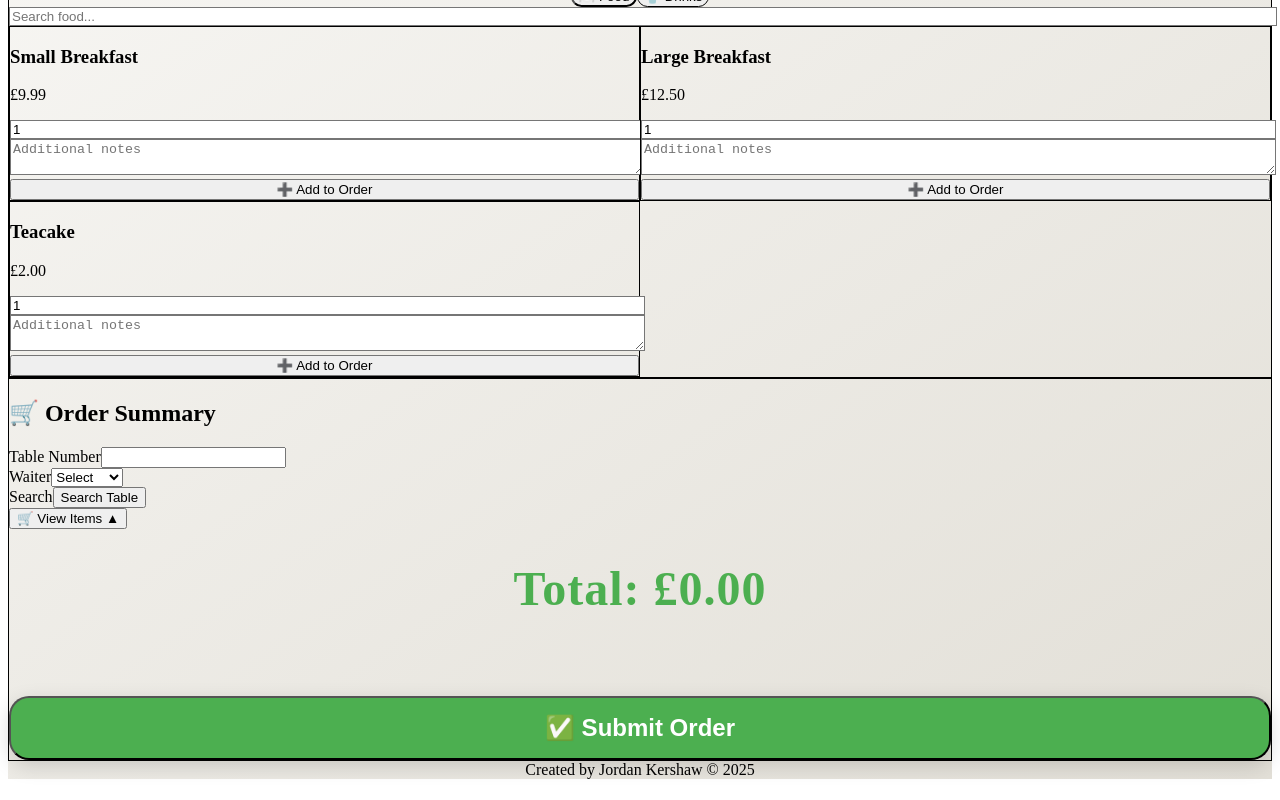
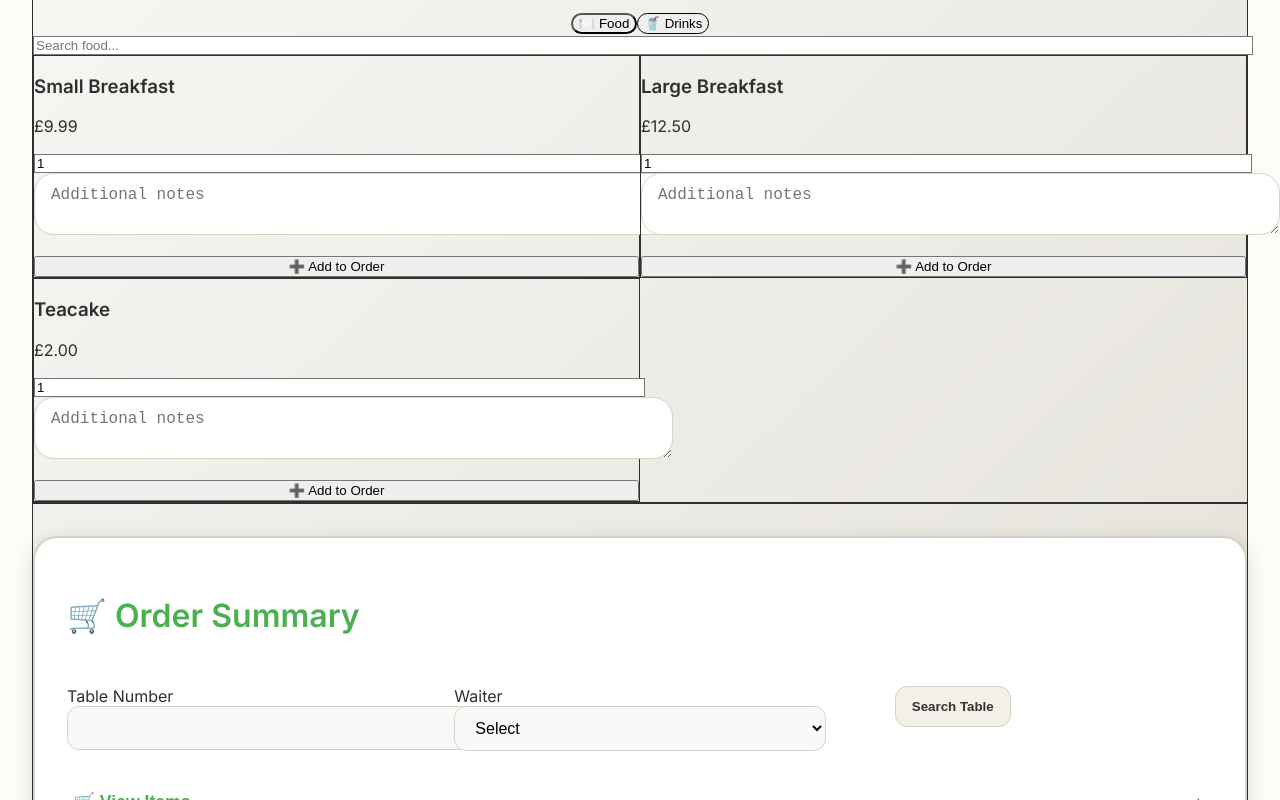
Before and after one commit to peterstearoom/peterstearoom, a React (Vite) app: page / in a window 1280 px wide. Shown: the part 360-1160 px from the top of the page. Built offline with nearby package versions, Linux system fonts and the light colour scheme.

Commit message:
UI Improvements

```diff
--- a/src/styles/custom.css
+++ b/src/styles/custom.css
@@ -1,13 +1,298 @@
-
 /* styles/custom.css */
 
+/* ========== Root Variables ========== */
+:root {
+  --color-brand: #4caf50;
+  --color-brand-dark: #43a047;
+  --color-bg: #fdfcf9;
+  --color-card: #ffffff;
+  --color-border: #d6d2c4;
+  --color-text: #2f2f2f;
+
+  --radius: 1.25rem;
+  --shadow: 0 6px 20px rgba(0, 0, 0, 0.15);
+
+  --font-serif: 'Playfair Display', serif;
+  --font-sans: 'Inter', sans-serif;
+}
+
+/* ========== Layout & Body ========== */
+body {
+  background: var(--color-bg);
+  font-family: var(--font-sans);
+  color: var(--color-text);
+  margin: 0;
+  padding: 2rem;
+}
+
+/* ========== Containers ========== */
+.app-wrapper {
+  max-width: 1280px;
+  margin: 0 auto;
+}
+
+.card {
+  background: var(--color-card);
+  border: 2px solid var(--color-border);
+  border-radius: var(--radius);
+  padding: 2rem;
+  box-shadow: var(--shadow);
+  margin-bottom: 2rem;
+}
+
+/* ========== Header & Branding ========== */
+.header {
+  text-align: center;
+  margin-bottom: 2rem;
+}
+
+.logo-img {
+  height: 80px;
+  margin-bottom: 0.5rem;
+}
+
+.page-title {
+  font-family: var(--font-serif);
+  font-size: 2.5rem;
+  font-weight: bold;
+  color: var(--color-brand);
+}
+
+/* ========== Typography ========== */
+.section-title {
+  font-size: 1.75rem;
+  font-weight: 700;
+  margin-bottom: 1rem;
+  color: var(--color-brand);
+}
+
+.text-muted {
+  color: #888;
+  font-size: 0.9rem;
+}
+
+/* ========== Buttons ========== */
+.btn {
+  background-color: var(--color-brand);
+  color: white;
+  font-size: 1.25rem;
+  font-weight: 600;
+  padding: 1rem 1.5rem;
+  border: none;
+  border-radius: var(--radius);
+  box-shadow: var(--shadow);
+  cursor: pointer;
+  transition: 0.2s ease;
+  display: inline-block;
+  width: 100%;
+  text-align: center;
+}
+
+.btn:hover {
+  background-color: var(--color-brand-dark);
+  transform: scale(0.98);
+}
+
+.btn-outline {
+  background: none;
+  border: 2px solid var(--color-brand);
+  color: var(--color-brand);
+}
+
+/* ========== Form Inputs ========== */
+.input,
+select,
+textarea {
+  width: 100%;
+  padding: 0.75rem 1rem;
+  font-size: 1rem;
+  border: 1px solid var(--color-border);
+  border-radius: var(--radius);
+  margin-bottom: 1rem;
+}
+
+/* ========== Order Summary ========== */
 .order-summary {
   padding: 2rem;
-  background: white;
+  background: var(--color-card);
+  border: 2px solid var(--color-border);
+  border-radius: var(--radius);
+  box-shadow: var(--shadow);
+  margin-top: 2rem;
+}
+
+.order-total {
+  font-size: 3rem;
+  font-weight: 800;
+  color: var(--color-brand);
+  text-align: center;
+  margin-top: 2rem;
+  letter-spacing: 1px;
+}
+
+/* ===== Custom Styling for OrderCart ===== */
+
+.order-wrapper {
+  padding: 2rem;
+  background: #fff;
   border: 2px solid #d6d2c4;
   border-radius: 1.5rem;
   box-shadow: 0 6px 20px rgba(0, 0, 0, 0.15);
   margin-top: 2rem;
+  font-family: 'Inter', sans-serif;
+}
+
+.order-header {
+  display: flex;
+  justify-content: space-between;
+  align-items: center;
+  margin-bottom: 1.5rem;
+}
+
+.order-header h2 {
+  font-size: 2rem;
+  font-weight: bold;
+  color: #4caf50;
+}
+
+.edit-toggle {
+  font-size: 0.9rem;
+  color: #777;
+  text-decoration: underline;
+  background: none;
+  border: none;
+  cursor: pointer;
+}
+
+.order-inputs {
+  display: grid;
+  grid-template-columns: repeat(auto-fit, minmax(200px, 1fr));
+  gap: 1rem;
+  margin-bottom: 1.5rem;
+}
+
+.order-inputs input,
+.order-inputs select {
+  width: 100%;
+  padding: 0.75rem 1rem;
+  font-size: 1rem;
+  border: 1px solid #d6d2c4;
+  border-radius: 0.75rem;
+  background: #f9f9f9;
+}
+
+.search-btn {
+  background: #f3f0e8;
+  border: 1px solid #d6d2c4;
+  color: #333;
+  padding: 0.75rem 1rem;
+  border-radius: 0.75rem;
+  font-weight: 600;
+  cursor: pointer;
+  transition: all 0.2s ease;
+}
+
+.search-btn:hover {
+  background: #eae7de;
+  transform: scale(0.98);
+}
+
+.view-toggle {
+  display: flex;
+  justify-content: space-between;
+  font-weight: 600;
+  font-size: 1.1rem;
+  color: #4caf50;
+  background: none;
+  border: none;
+  cursor: pointer;
+  margin-bottom: 1rem;
+  width: 100%;
+}
+
+.raw-cart {
+  background: #f9f9f9;
+  padding: 1rem;
+  border-radius: 1rem;
+  border: 1px solid #ddd;
+}
+
+.raw-cart h3 {
+  font-size: 1.2rem;
+  margin-bottom: 1rem;
+}
+
+.raw-cart-item {
+  margin-bottom: 1rem;
+  border-bottom: 1px solid #ddd;
+  padding-bottom: 1rem;
+}
+
+.item-header {
+  display: flex;
+  justify-content: space-between;
+  align-items: flex-start;
+}
+
+.item-note {
+  font-size: 0.9rem;
+  font-style: italic;
+  color: #777;
+}
+
+.remove-btn {
+  background: none;
+  border: none;
+  font-size: 1rem;
+  color: #e53935;
+  cursor: pointer;
+}
+
+.item-controls {
+  display: flex;
+  align-items: center;
+  gap: 1rem;
+  margin-top: 0.5rem;
+}
+
+.item-controls input {
+  width: 60px;
+  padding: 0.5rem;
+  border-radius: 0.5rem;
+  border: 1px solid #ccc;
+}
+
+.raw-cart-item textarea {
+  width: 100%;
+  margin-top: 0.5rem;
+  padding: 0.75rem;
+  border-radius: 0.5rem;
+  border: 1px solid #ccc;
+}
+
+.summary-block {
+  background: #f9f9f9;
+  padding: 1rem;
+  border-radius: 1rem;
+  border: 1px solid #ddd;
+  margin-bottom: 1.5rem;
+}
+
+.summary-block h3 {
+  font-size: 1.3rem;
+  margin-bottom: 1rem;
+  color: #4caf50;
+}
+
+.summary-item {
+  margin-bottom: 1rem;
+}
+
+.summary-note {
+  font-size: 0.9rem;
+  font-style: italic;
+  margin-left: 1rem;
+  color: #666;
 }
 
 .order-total {
@@ -30,9 +315,66 @@
   border-radius: 1.25rem;
   box-shadow: 0 6px 20px rgba(0, 0, 0, 0.15);
   transition: all 0.2s ease;
+  border: none;
+  cursor: pointer;
 }
 
 .submit-btn:hover {
   background-color: #43a047;
   transform: scale(0.98);
 }
+
+.payment-section {
+  margin-top: 2rem;
+}
+
+.payment-buttons {
+  display: flex;
+  gap: 1rem;
+}
+
+.pay-btn {
+  flex: 1;
+  padding: 1rem;
+  font-size: 1.2rem;
+  font-weight: 700;
+  border-radius: 0.75rem;
+  border: none;
+  cursor: pointer;
+  box-shadow: 0 4px 12px rgba(0, 0, 0, 0.1);
+}
+
+.pay-btn.card {
+  background: #333;
+  color: #fff;
+}
+
+.pay-btn.cash {
+  background: #4caf50;
+  color: white;
+}
+
+.hidden-label {
+  visibility: hidden;
+  height: 0;
+}
+
+
+/* ========== Submit Button ========== */
+.submit-btn {
+  margin-top: 2rem;
+  width: 100%;
+  background-color: var(--color-brand);
+  color: white;
+  font-size: 1.5rem;
+  font-weight: 700;
+  padding: 1rem;
+  border-radius: var(--radius);
+  box-shadow: var(--shadow);
+  transition: all 0.2s ease;
+}
+
+.submit-btn:hover {
+  background-color: var(--color-brand-dark);
+  transform: scale(0.98);
+}
```
